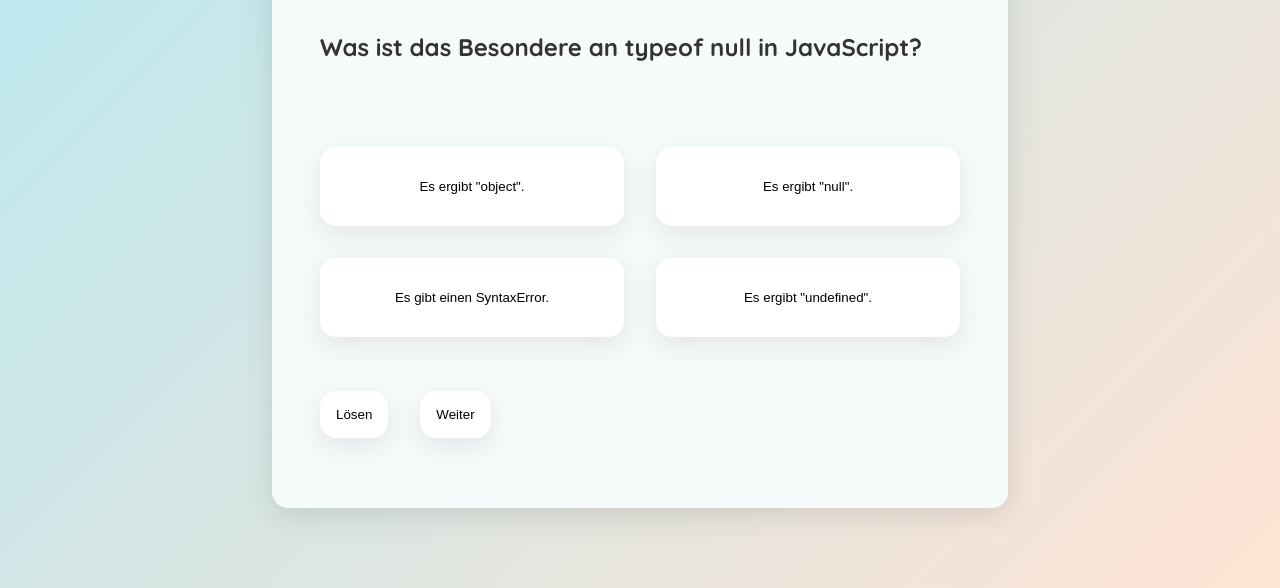
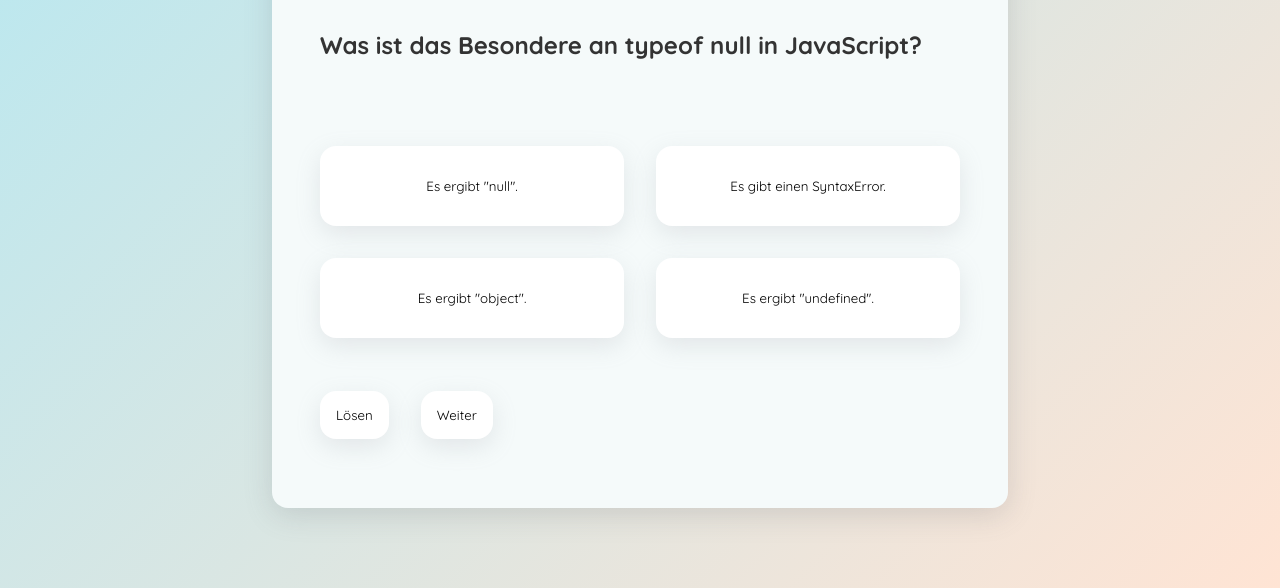
Before and after one commit to BaraDroid/quizapp2.0, a plain HTML site: page index.html in a window 1280 px wide. Shown: the part 212-800 px from the top of the page. Drawn offline with Linux system fonts and the light colour scheme.

Commit message:
function for random shuffeled answers added

```diff
--- a/script.js
+++ b/script.js
@@ -23,7 +23,7 @@
   } else {
     renderFinalTab();
     //statistiky
-    //dat pocitadlo na nulu
+    //dat questionCounter na nulu
   }
 }
 
@@ -45,7 +45,9 @@
   let answers = document.createElement("div");
   answers.classList.add("answer_container");
 
-  quizQuestions[index].answers.forEach((oneAnswer) => {
+  let answerToShuffle = shuffleAnswers(quizQuestions[index].answers)
+
+  answerToShuffle.forEach((oneAnswer) => {
     let answerBtn = document.createElement("button");
     answerBtn.classList.add("one_answer");
     answerBtn.innerHTML = oneAnswer.answerContent;
@@ -99,3 +101,20 @@
   });
   document.getElementById(correctAnswer.answerId).classList.add("correct");
 }
+
+function shuffleAnswers(array) {
+  let shuffledAnswers = [];
+  let usedIndexes = [];
+
+  let i = 0;
+  while(i < array.length) {
+    let randomIndex = Math.floor(Math.random() * array.length);
+    if(!usedIndexes.includes(randomIndex)) {
+      shuffledAnswers.push(array[randomIndex]);
+      usedIndexes.push(randomIndex);
+      i++
+    }
+  }
+  console.log(shuffledAnswers);
+  return shuffledAnswers;
+}
--- a/style.css
+++ b/style.css
@@ -21,11 +21,11 @@
 
 button {
     cursor: pointer;
+    font-family: 'Quicksand';
 }
 
 html {
     height: 100%;
-    font-family: 'Quicksand';
     color: var(--text-color);
     background-color: var(--gradient-dark);
     background-image: linear-gradient(135deg, var(--gradient-dark), var(--gradient-bright));
@@ -34,6 +34,7 @@
 }
 
 .wrapper {
+    font-family: 'Quicksand';
     height: 100%;
     width: 100%;
     max-width: 1200px;
```
Also changed, not shown: 1 other file.
